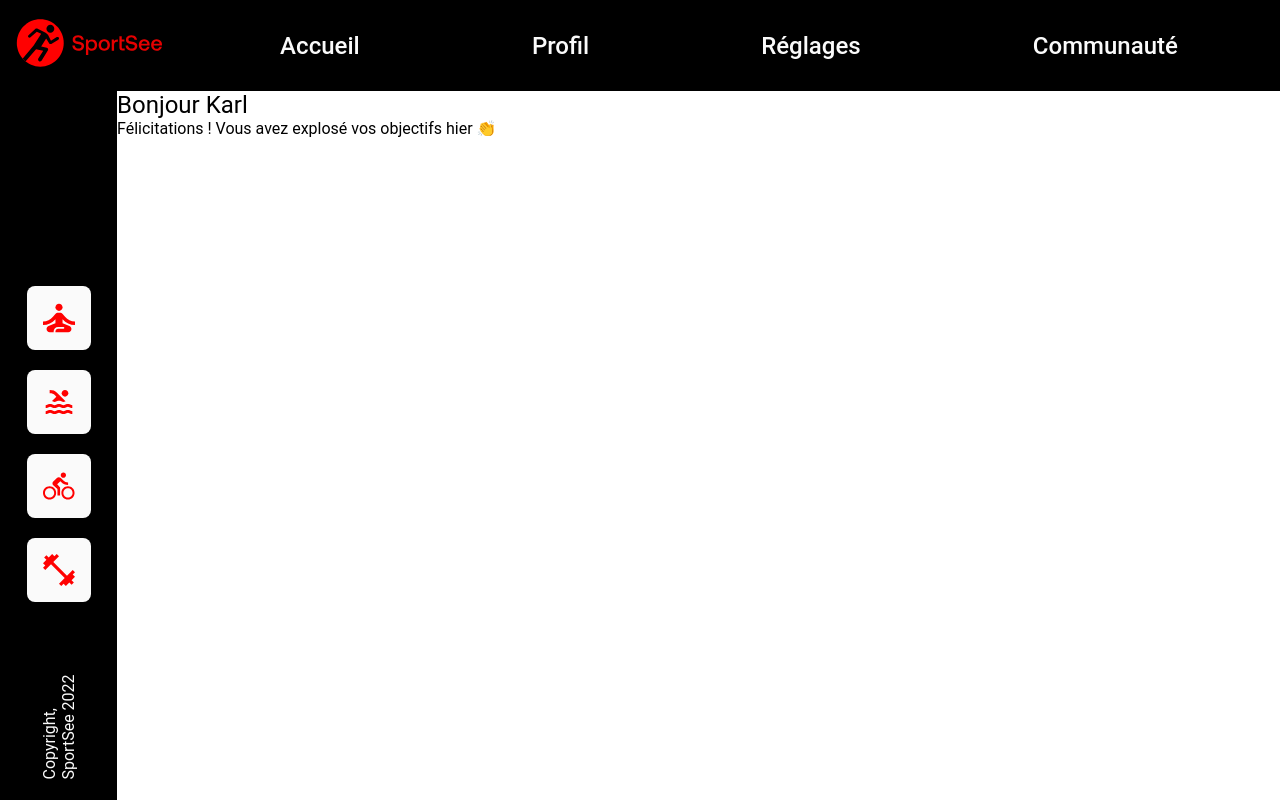
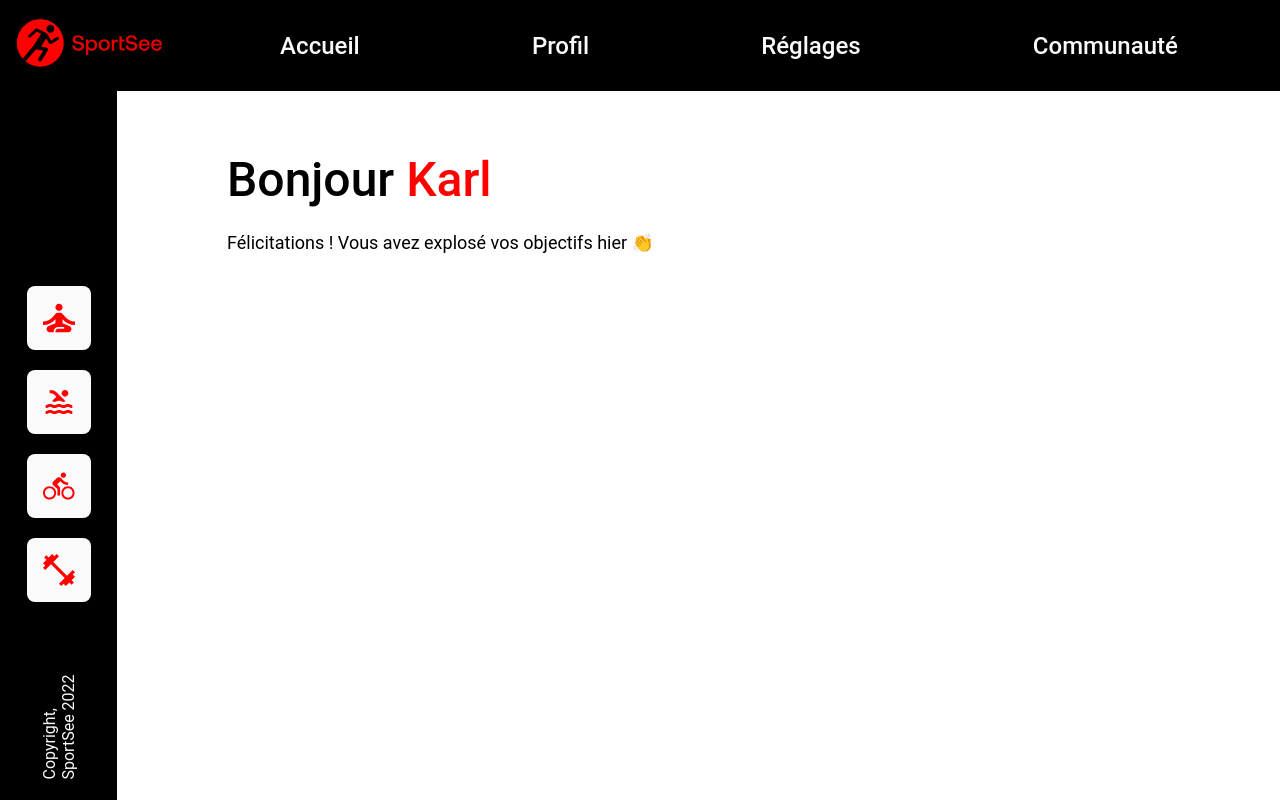
Before and after one commit to ebz8/ElodieBoinZanchi_12_050222-, a JavaScript app in the folder my-app/: page /user/1 in a window 1280 px wide. Built offline with nearby package versions, Linux system fonts and the light colour scheme.

Commit message:
style UserHeader

```diff
--- a/my-app/src/components/UserHeader/UserHeader.js
+++ b/my-app/src/components/UserHeader/UserHeader.js
@@ -1,9 +1,11 @@
+import './UserHeader.scss'
+
 export default function UserHeader(props) {
   const welcomeMsg = 'Félicitations ! Vous avez explosé vos objectifs hier 👏'
 
   return (
     <section className="user-header">
-      <h1>Bonjour {props.firstName}</h1>
+      <h1>Bonjour <strong>{props.firstName}</strong></h1>
       <p>{welcomeMsg}</p>
     </section>
   )
--- a/my-app/src/components/UserHeader/UserHeader.scss
+++ b/my-app/src/components/UserHeader/UserHeader.scss
@@ -0,0 +1,17 @@
+@import '../../variables.scss';
+
+.user-header {
+    padding: rem(60) rem(110);
+    font-size: rem(18);
+
+    h1 {
+        padding-bottom: 1.5rem;
+        font-size: rem(48);
+        font-weight: 500;
+    }
+
+    strong {
+        color: $mainColor;
+        font-weight: 500;
+    }
+}
```
